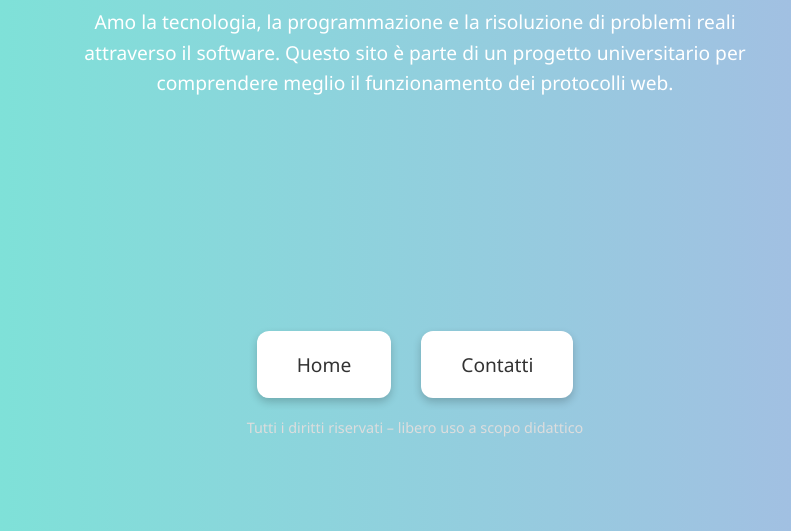
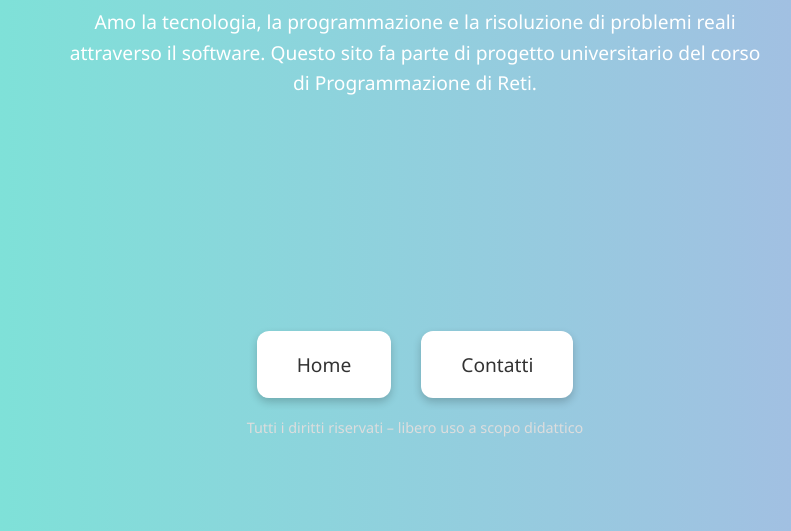
Before and after one commit to GiovanniRava/progettoProgrammazioneReti, a plain HTML site: page www/about.html in a window 1280 px wide. Shown: the part 269-800 px from the top of the page, without its empty margins (245-1036 px from the left). Drawn offline with Linux system fonts and the light colour scheme.

Commit message:
fixed italian

```diff
--- a/www/about.html
+++ b/www/about.html
@@ -59,7 +59,7 @@
                     Sono un ragazzo di 20 anni che studia Ingegneria e Scienze Informatiche presso l'Università di Bologna – Campus di Cesena.
                 </p>
                 <p class="details">
-                    Amo la tecnologia, la programmazione e la risoluzione di problemi reali attraverso il software. Questo sito è parte di un progetto universitario per comprendere meglio il funzionamento dei protocolli web.
+                    Amo la tecnologia, la programmazione e la risoluzione di problemi reali attraverso il software. Questo sito fa parte di progetto universitario del corso di Programmazione di Reti.
                 </p>
             </div>
 
```
